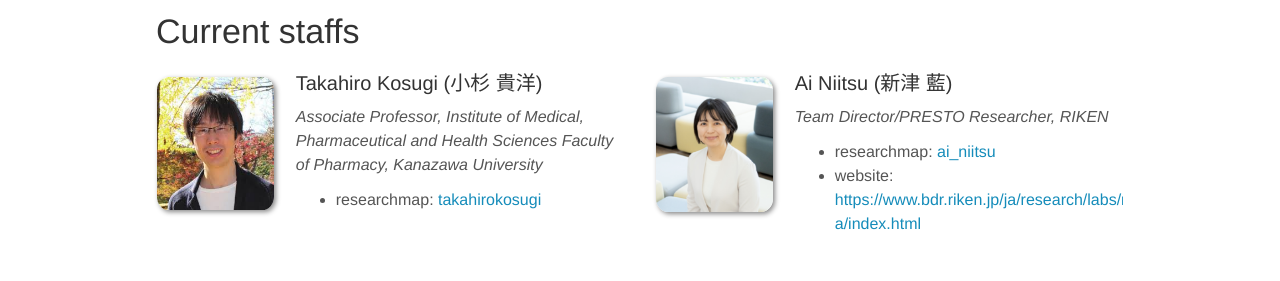
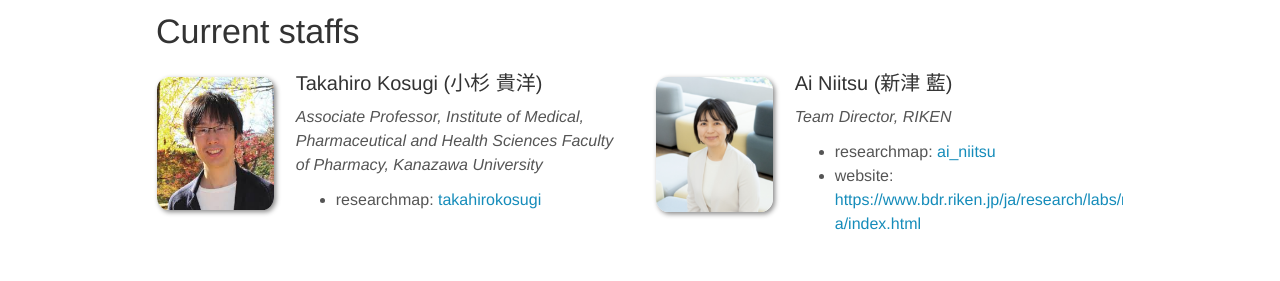
Before and after one commit to biomol-des-ws/biomol-des-ws.github.io, a Jekyll site: the page built from _pages/team.md, in a window 1280 px wide and 1034 px high. Shown: the part 216-497 px from the top of the window. Built offline with Jekyll 4.4.1, drawn with Linux system fonts in a browser that asks for light colours; nearby versions of some CDN libraries.

Commit message:
update
Update Niitsu-san's title

```diff
--- a/_data/team_members.yml
+++ b/_data/team_members.yml
@@ -6,7 +6,7 @@
 
 - name: Ai Niitsu (新津 藍)
   photo: niitsu.png
-  info: Team Director/PRESTO Researcher, RIKEN
+  info: Team Director, RIKEN
   website: https://www.bdr.riken.jp/ja/research/labs/niitsu-a/index.html
   researchmap: ai_niitsu
 
```
